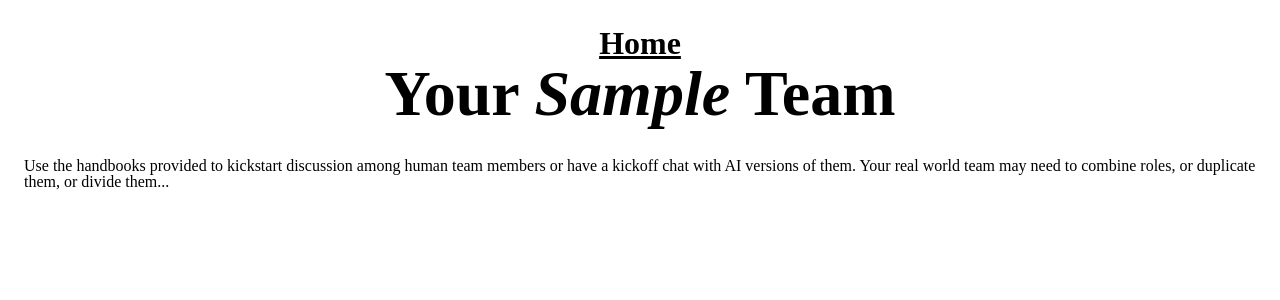
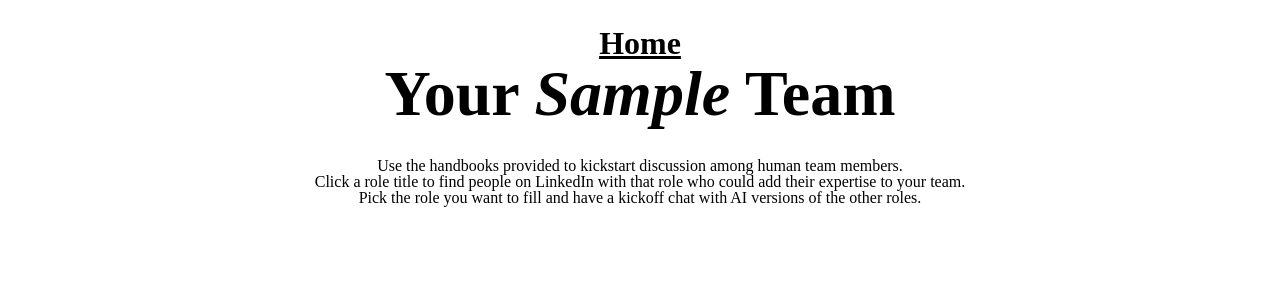
Before and after one commit to factorial/makethedreamwork, a Django app: template team/templates/team.html in a window 1280 px wide. Shown: the top 300 px of the page. Run offline with Django 4.2, Linux system fonts and the light colour scheme; tables that the repository leaves empty hold one stand-in row (values such as "Sample post"); the template is opened without the code that fills it: values that come from a table or form of the project are taken from there, most other values are stand-ins (such as "Sample title", 1, 10 or a date in 2020); parts of the project's set-up code (start-up, migrations or seed data) failed here and were passed over; some libraries are stand-ins or nearby versions.

Commit message:
minor copy updates, copy button

```diff
--- a/team/templates/home.html
+++ b/team/templates/home.html
@@ -18,10 +18,10 @@
 		  <!--<label for='private'><span>Private</span> <input type='checkbox' name='private' checked value='private' id='private'></label>-->
 	  </form>
 	  <section class='intro'>
-		  <p>This site uses AI to plan your first steps toward any objective.</p>
+		  <p>This site uses AI to get you started on <em>any objective</em>.</p>
 		  <ul>
 			  <li>A team structure with a clear division of roles &amp; responsibilities and handbooks for each role.</li>
-			  <li>Chat with an AI version of your team.
+			  <li>Chat with an AI version of your team.</li>
 		  </ul>
 		  <p>Enter an objective. Think <strong>BIG</strong> and please be patient, it's a multi-step process.</p>
 	  </section>
--- a/team/templates/team.html
+++ b/team/templates/team.html
@@ -17,10 +17,11 @@
 	  {% else %}
 	  <h2><a href='/'>Home</a></h2>
 	  <h1>Your <em>{{ team.objective }}</em> Team</h1>
-	  <p>Use the handbooks provided to kickstart discussion among human team members
-	  or have a kickoff chat with AI versions of them. Your real world team may
-	  need to combine roles, or duplicate them, or divide them...
-	  </p>
+	  <ul class='intro'>
+		  <li>Use the handbooks provided to kickstart discussion among human team members.</li>
+		  <li>Click a role title to find people on LinkedIn with that role who could add their expertise to your team.</li>
+		  <li>Pick the role you want to fill and have a kickoff chat with AI versions of the other roles.</li>
+	  </ul>
 
 	  <ul class='team'>
 		  {% for role_name, role_dict in team.roles.items %}
@@ -30,14 +31,12 @@
 			  <button onclick='showHandbook(this);'><span>Role Handbook</span></button>
 			  <!-- this section must come directly after the button that shows it because my code is a joke-->
 			  <section class='handbook'>
-				  <h3>This is the handbook for your team's {{role_name}}, written in
+				  <h3><p>This is the handbook for your team's {{role_name}}(s), written in
 					  <a href='https://markdownlivepreview.com/'>markdown</a>.
-					  You can edit it to suit your needs, copy-paste it wherever you
-					  want. Use it to assume this role yourself or give it to other {{role_name}}(s), or
-					  open up <a href='https://chat.openai.com/'>a chatbot</a>, paste this, delete the
-					  handbook title, then have a 1-on-1 with your new AI {{role_name}}.
-
-				  <button onclick='hideHandbook(this);'><span>Close</span></button>
+					  You can edit it to suit your needs here and use copy/paste to provide the handbook
+					  to others.</p>
+				      <button onclick='hideHandbook(this);'><span>Close</span></button>
+				      <button onclick='copy(this);'><span>Copy</span></button>
 				  </h3>
 				  <textarea>{{ role_dict.guide }}</textarea>
 			  </section>
@@ -69,11 +68,33 @@
 	  function hideHandbook() {
 			    for (item of document.getElementsByClassName('handbook')) { item.style.display = 'none'; };
 		    }
+	  function copy(buttonCaller) {
+			    const parent = buttonCaller.parentNode.parentNode;
+
+			    // Select the textarea sibling
+			    const textarea = parent.querySelector('textarea');
+
+			    // Select the text in the textarea
+			    textarea.select();
+			    textarea.setSelectionRange(0, 99999); // For mobile devices
+
+			    // Copy the selected text to the clipboard
+			    document.execCommand('copy');
+
+			    // Deselect the text
+			    textarea.blur();
+
+			    // Update button text temporarily
+			    buttonCaller.textContent = 'Copied!';
+			    setTimeout(() => {
+					      buttonCaller.textContent = 'Copy';
+				      }, 2000
+			      ); // Reset button text after 2 seconds
+		    }
 	  function showHandbook(buttonCaller) {
 			    // get caller
 			    // show section nearest modally or whatever
 			    buttonCaller.nextElementSibling.style.display = "grid";
-
 			    //document.getElementById('main').addEventListener("click", hideHandbook, { once: true });
 			    event.stopPropagation()
 		    }
```
Also changed, not shown: README.md.
